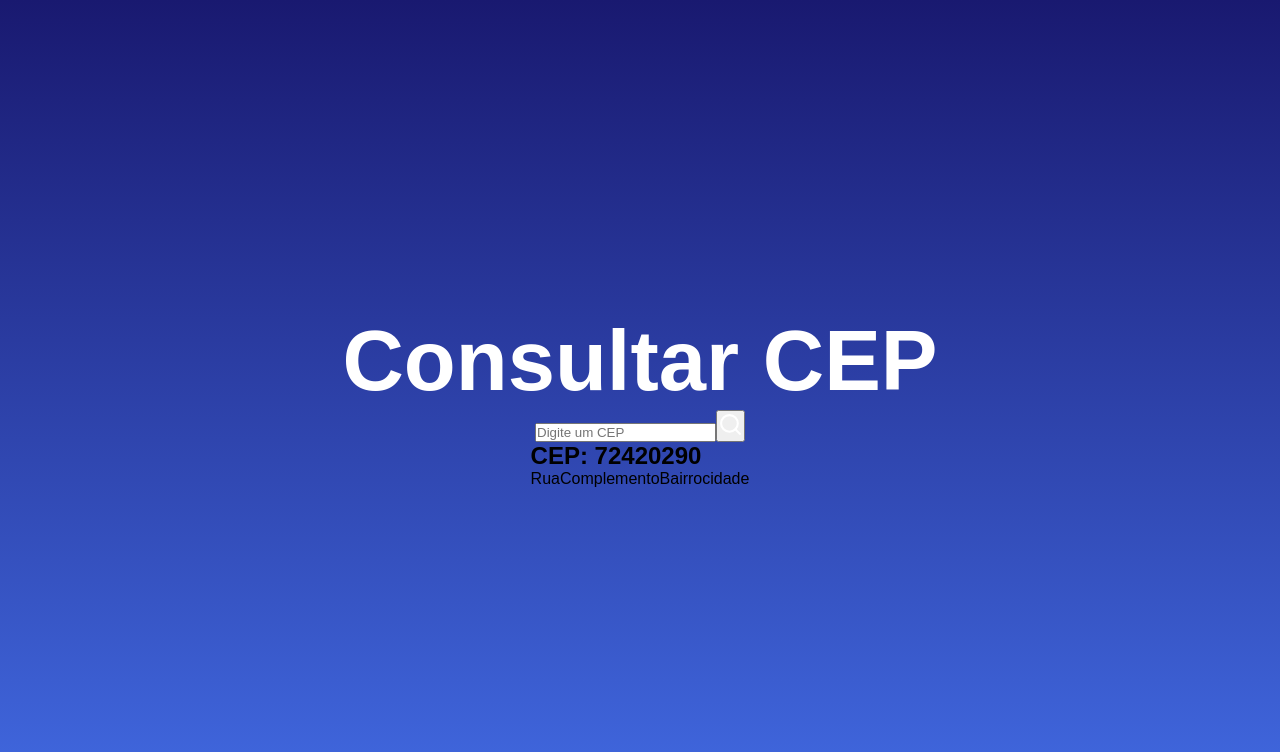
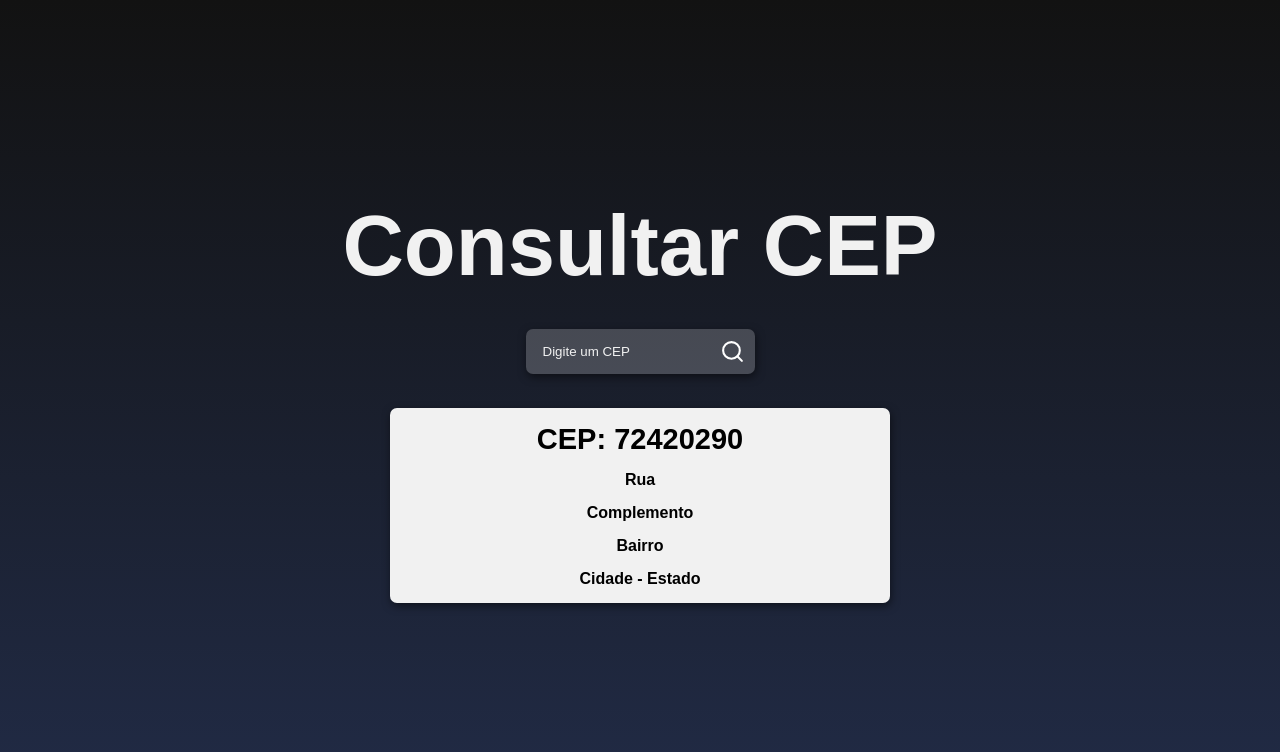
Before and after one commit to luizpedros/Consultar-CEP---ReactJs, a React (Create React App) app in the folder consulta-cep/: page / in a window 1280 px wide. Shown: the top 752 px of the page. Built offline with nearby package versions, Linux system fonts and the light colour scheme.

Commit message:
estrutura-estilo

```diff
--- a/consulta-cep/src/App.js
+++ b/consulta-cep/src/App.js
@@ -21,7 +21,7 @@ function App() {
         <span>Rua</span>
         <span>Complemento</span>
         <span>Bairro</span>
-        <span>cidade</span>
+        <span>Cidade - Estado</span>
 
       </section>
 
--- a/consulta-cep/src/style.css
+++ b/consulta-cep/src/style.css
@@ -5,10 +5,97 @@
     align-items: center;
     flex-direction:  column;
 
-    background: linear-gradient(#191970, #4169e1);
+    background: linear-gradient(#121212, #212b46);
 }
 
 .title{
     font-size: 85px;
-    color: #fff;
+    color: #f1f1f1;
+    animation: fliptitle 1s; /*chamando animation*/
 }
+
+/*Title animation with "keyframes"*/
+@keyframes fliptitle {
+    from{
+        transform: rotateX(90deg)
+    }
+    to{
+        transform: rotateX(0deg)
+    }
+}
+
+.containerInput{
+    display: flex;
+    border-radius: 7px;
+
+    box-shadow: 1px 3px 8px rgba(0, 0, 0, 0.5);
+    background-color: rgba(255,255,255, 0.2);
+    padding: 10PX;
+    margin: 34px;
+}
+.containerInput input{
+    background-color: transparent;
+    border: 0;
+    outline-style: none;
+
+    margin-left: 7px;
+}
+.containerInput input::placeholder{
+    color: #f1f1f1;
+}
+.btnsearch{
+    background-color: transparent;
+    border: 0;
+    display: flex;
+    justify-content: center;
+    align-items: center;
+    cursor: pointer;
+
+    transition: 0.5s;
+}
+
+.btnsearch:hover{
+    transform: scale(1.1);
+}
+
+.main{
+    display: flex;
+    flex-direction: column;
+    align-items: center;
+    justify-content: center;
+
+    background-color: #f1f1f1;
+    box-shadow: 1px 3px 8px rgba(0, 0, 0, 0.5);
+
+    width: 500px;
+    border-radius: 7px;
+}
+
+.main h2{
+    margin: 15px 0 ;
+    font-size: 29px;
+}
+
+.main span{
+    margin-bottom: 15px;
+    font-weight: bold;
+}
+
+/*Responsive to Title*/
+@media (max-width: 620px){
+    .title{
+        font-size: 60px;
+    }
+    .main{
+        width: 80%;
+        min-width: 250px;
+    }
+    .main h2{
+        font-size: 26px;
+    }
+    .main span{
+        font-size: 16px;
+    }
+
+
+}
```
